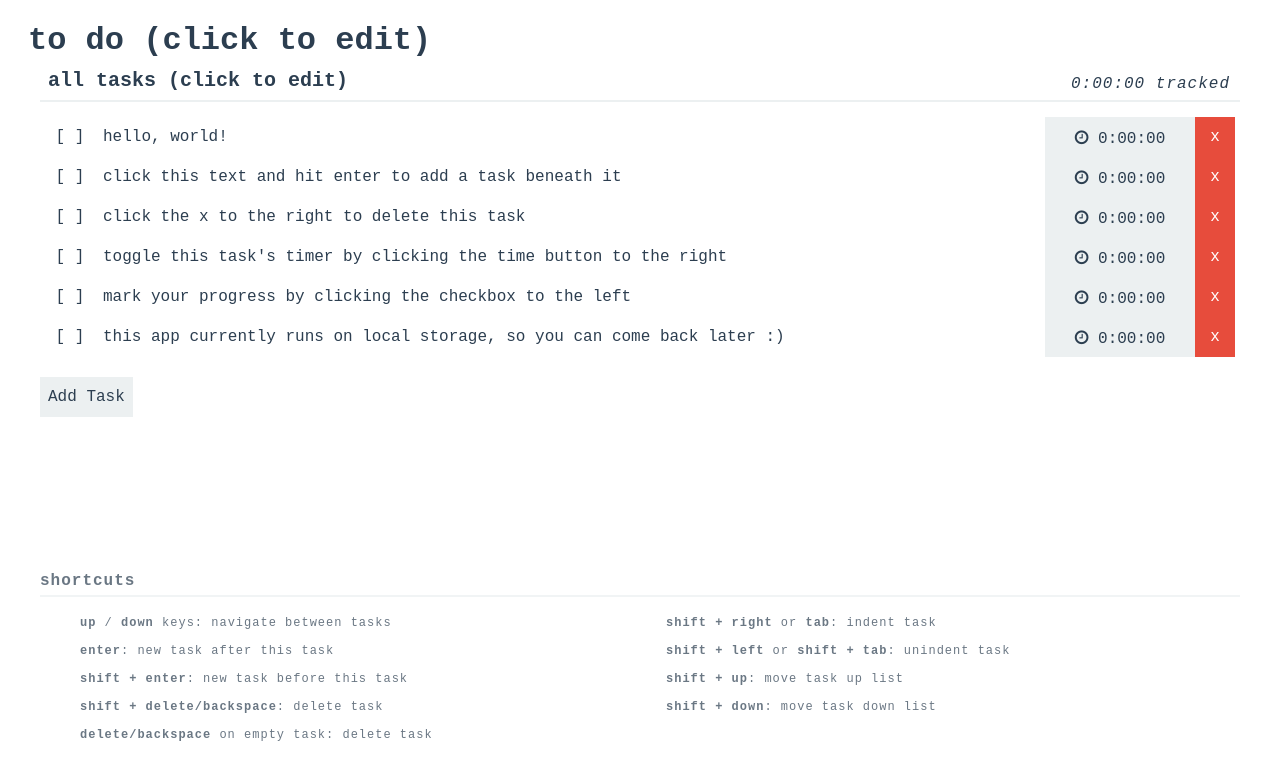
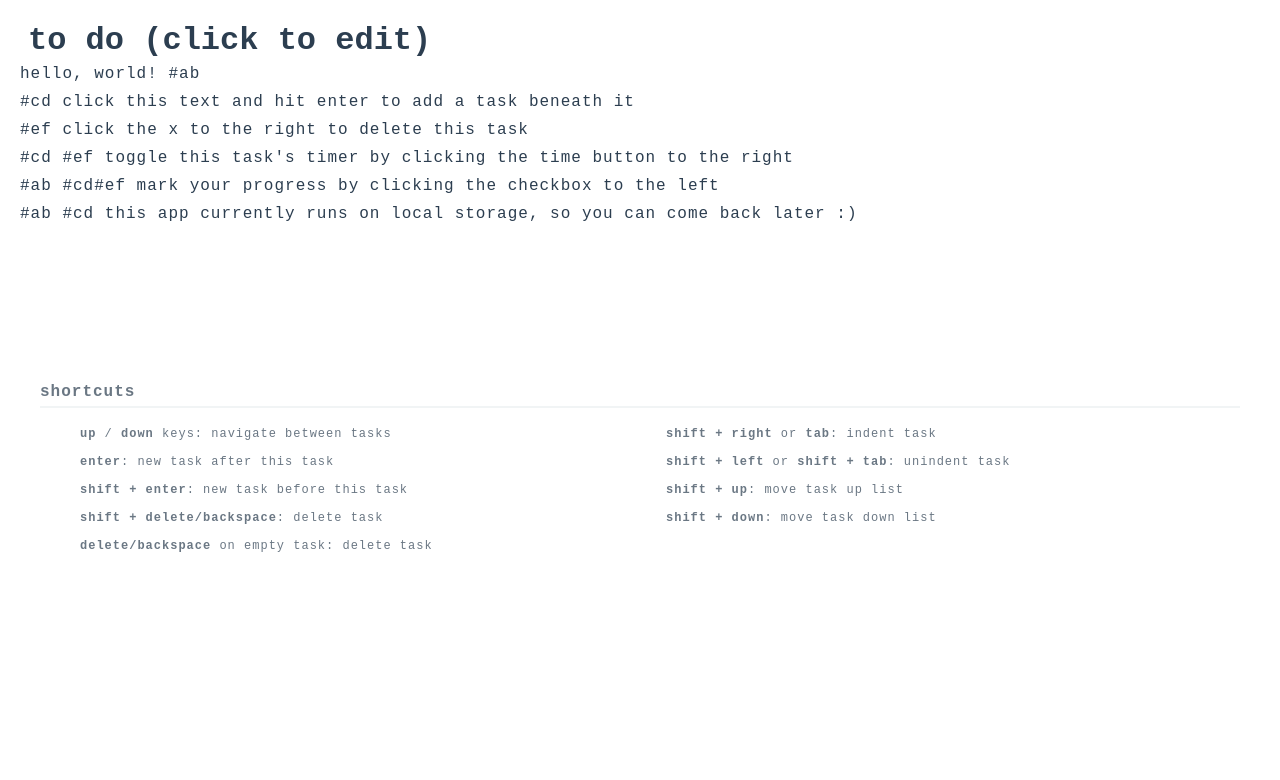
Before and after one commit to cborchert/todolist, a React app: page / in a window 1280 px wide. Shown: the top 780 px of the page. Built offline with nearby package versions, Linux system fonts and the light colour scheme.

Commit message:
Filters working

```diff
--- a/src/App.js
+++ b/src/App.js
@@ -2,6 +2,7 @@ import React, { Component } from "react";
 import "./App.scss";
 
 import Tasklist from "./components/Tasklist";
+import View from "./components/View";
 import { orderTasks } from "./utilities/TaskOperations";
 
 class App extends Component {
@@ -24,7 +25,7 @@ class App extends Component {
             {
               title: "all tasks",
               tag: "",
-              filter: "",
+              filterString: "",
               tasks: [],
               permanent: true
             }
@@ -188,29 +189,30 @@ class App extends Component {
       this.addTasks([
         {
           id: 1,
-          title: "hello, world!"
+          title: "hello, world! #ab"
         },
         {
           id: 2,
-          title: "click this text and hit enter to add a task beneath it"
+          title: "#cd click this text and hit enter to add a task beneath it"
         },
         {
           id: 3,
-          title: "click the x to the right to delete this task"
+          title: "#ef click the x to the right to delete this task"
         },
         {
           id: 4,
           title:
-            "toggle this task's timer by clicking the time button to the right"
+            "#cd #ef toggle this task's timer by clicking the time button to the right"
         },
         {
           id: 5,
-          title: "mark your progress by clicking the checkbox to the left"
+          title:
+            "#ab #cd#ef mark your progress by clicking the checkbox to the left"
         },
         {
           id: 6,
           title:
-            "this app currently runs on local storage, so you can come back later :)"
+            "#ab #cd this app currently runs on local storage, so you can come back later :)"
         }
       ]);
     }
@@ -228,7 +230,57 @@ class App extends Component {
     });
   }
 
+  applyTagFilter(tasks, filterString) {
+    //if no filter is to be applied, it gets all tasks
+    if (!filterString) {
+      return tasks;
+    }
+    let filters = [];
+    //Look for any #tags separated by space. Allows for #abc#def to be counted as one tag
+    const regex = /[#][^\s]+/g;
+    let match;
+    while ((match = regex.exec(filterString))) {
+      let filter = match[0];
+      //Parse tags like #tag1#tag2 into #tag1 #tag2
+      const regex2 = /[#][^\s^#]+/g;
+      let filterParts = [];
+      let match2;
+      while ((match2 = regex2.exec(filter))) {
+        filterParts.push(match2[0]);
+      }
+      filters.push(filterParts);
+    }
+    //TODO Clean this up
+    const filteredTasks = tasks.filter(task => {
+      let includeTask = false;
+      filters.forEach(filterPart => {
+        let matchesFilter = true;
+        //Must match each filter part
+        filterPart.forEach(filter => {
+          let strPos = task.title.indexOf(filter);
+          if (strPos >= 0) {
+            let char = task.title[strPos + filter.length];
+            //Make sure that it's the end of the filter application
+            //if the next character isn't the end of the string, a space, or another hashtag, it doesn't work
+            if (typeof char === "undefined" || char === " " || char === "#") {
+              matchesFilter = matchesFilter && true;
+            }
+          } else {
+            //no match
+            matchesFilter = false;
+          }
+        });
+        if (matchesFilter) {
+          includeTask = true;
+        }
+      });
+      return includeTask;
+    });
+    return filteredTasks;
+  }
+
   render() {
+    const { views, tasks } = this.state;
     return (
       <div className="app">
         <input
@@ -238,15 +290,14 @@ class App extends Component {
             this.updateStateWithValue("appName", e.target.value);
           }}
         />
-        <Tasklist
-          title={this.state.taskListName}
-          tasks={this.state.tasks}
-          addTask={this.addTask.bind(this)}
-          changeTaskDetail={this.changeTaskDetail.bind(this)}
-          removeTask={this.removeTask.bind(this)}
-          updateStateWithValue={this.updateStateWithValue.bind(this)}
-          reorderTask={this.reorderTask.bind(this)}
-        />
+        {views.map(view => {
+          return (
+            <View
+              view={view}
+              tasks={this.applyTagFilter(tasks, view.filterString)}
+            />
+          );
+        })}
         <div className="app__help">
           <h5 className="app__help-title">shortcuts</h5>
           <ul>
--- /dev/null
+++ b/src/components/View.js
@@ -0,0 +1,160 @@
+import React, { Component } from "react";
+import "./View.scss";
+
+import { totalTasksTime, formatTime } from "../utilities/TaskOperations";
+import Task from "./Task";
+
+class View extends Component {
+  //   constructor(props) {
+  //     super(props);
+  //     this.taskRefs = [];
+  //     this.state = {
+  //       focusOnTask: false,
+  //       totalTime: 0
+  //     };
+  //     this.timerInterval = null;
+  //   }
+
+  //   timeTick() {
+  //     this.setState({
+  //       ...this.state,
+  //       totalTime: totalTasksTime(this.props.tasks)
+  //     });
+  //   }
+
+  //   newTask(order) {
+  //     this.props.addTask({ title: "", order });
+  //     this.setFocus(order + 1);
+  //   }
+
+  //   setFocus(order) {
+  //     this.setState({
+  //       ...this.state,
+  //       focusOnTask: order
+  //     });
+  //   }
+
+  //   setFocusById(taskId) {
+  //     const task = this.props.tasks.filter(t => t.id === taskId)[0];
+  //     if (!task) {
+  //       return;
+  //     }
+  //     this.setFocus(task.order);
+  //   }
+
+  //   addTaskButton(event) {
+  //     const order = this.props.tasks.length - 1;
+  //     this.newTask(order);
+  //   }
+
+  //   setRef(ref, id) {
+  //     //Get rid of old ref if it exists
+  //     this.taskRefs = this.taskRefs.filter(taskRef => taskRef.id !== id);
+  //     this.taskRefs = [...this.taskRefs, { ref, id }];
+  //   }
+
+  //   removeTask(order) {
+  //     const task = this.props.tasks[order];
+  //     if (typeof task === "undefined") {
+  //       return;
+  //     }
+  //     this.props.removeTask(task.id);
+  //   }
+
+  //   reorderTask(order, newOrder) {
+  //     if (newOrder < 0) {
+  //       newOrder = this.props.tasks.length - 1;
+  //     }
+  //     if (newOrder >= this.props.tasks.length) {
+  //       newOrder = 0;
+  //     }
+  //     const task = this.props.tasks[order];
+  //     if (typeof task === "undefined") {
+  //       return;
+  //     }
+  //     this.props.reorderTask(task.id, newOrder);
+  //   }
+
+  //   componentDidMount() {
+  //     this.timerInterval = setInterval(this.timeTick.bind(this), 100);
+  //   }
+
+  //   componentWillUnmount() {
+  //     clearInterval(this.timerInterval);
+  //   }
+
+  //   componentDidUpdate() {
+  //     const focusOrder = this.state.focusOnTask;
+  //     if (focusOrder !== false) {
+  //       //This assumes that
+  //       const focusTask = this.props.tasks[focusOrder];
+  //       if (typeof focusTask === "undefined") {
+  //         this.setState({
+  //           ...this.state,
+  //           focusOnTask: false
+  //         });
+  //         return;
+  //       }
+  //       const focusId = focusTask.id;
+  //       const focusTaskRef = this.taskRefs.filter(
+  //         taskRef => taskRef.id === focusId
+  //       );
+
+  //       if (focusTaskRef.length > 0) {
+  //         focusTaskRef[0].ref.focus();
+  //       }
+  //       this.setState({
+  //         ...this.state,
+  //         focusOnTask: false
+  //       });
+  //     }
+  //   }
+
+  //   render() {
+  //     const { tasks, changeTaskDetail, updateStateWithValue } = this.props;
+  //     return (
+  //       <div className="view">
+  //         <div className="view__header">
+  //           <input
+  //             className="view__title"
+  //             value={this.props.title}
+  //             onChange={e => {
+  //               updateStateWithValue("taskListName", e.target.value);
+  //             }}
+  //           />
+  //           <span className="view__time-tracked">
+  //             {formatTime(this.state.totalTime)} tracked
+  //           </span>
+  //         </div>
+  //         <div className="view__tasks">
+  //           {tasks.map((task, i) => {
+  //             return (
+  //               <Task
+  //                 key={i}
+  //                 task={task}
+  //                 changeTaskDetail={changeTaskDetail}
+  //                 newTask={this.newTask.bind(this)}
+  //                 setFocus={this.setFocus.bind(this)}
+  //                 setFocusById={this.setFocusById.bind(this)}
+  //                 setRef={this.setRef.bind(this)}
+  //                 removeTask={this.removeTask.bind(this)}
+  //                 reorderTask={this.reorderTask.bind(this)}
+  //               />
+  //             );
+  //           })}
+  //         </div>
+  //         <button
+  //           className="view__add-task-button"
+  //           onClick={this.addTaskButton.bind(this)}
+  //         >
+  //           Add Task
+  //         </button>
+  //       </div>
+  //     );
+  //   }
+  render() {
+    const { tasks } = this.props;
+    return <div>{tasks.map((task, i) => <div key={i}>{task.title}</div>)}</div>;
+  }
+}
+export default View;
--- /dev/null
+++ b/src/components/View.scss
@@ -0,0 +1,32 @@
+@import "../vars.scss";
+.view {
+    width: 100%;
+    max-width: 1200px;
+    padding: 0 20px;
+
+    &__header {
+        margin-bottom: 15px;
+        border-bottom: 2px solid $gray;
+        font-size: 1.25rem;
+
+    }
+    &__title {
+        font-size: 1.25rem;
+        font-weight: bold;
+        color: $black;
+        width: calc(100% - 170px);
+    }
+    &__tasks {
+        padding: 0 5px 20px ;
+    }
+    &__add-task-button {
+
+    }
+    &__time-tracked {
+        float: right;
+        font-style: italic;
+        font-weight: normal;
+        line-height: 3rem;
+        padding-right: 10px;
+    }
+}
```
